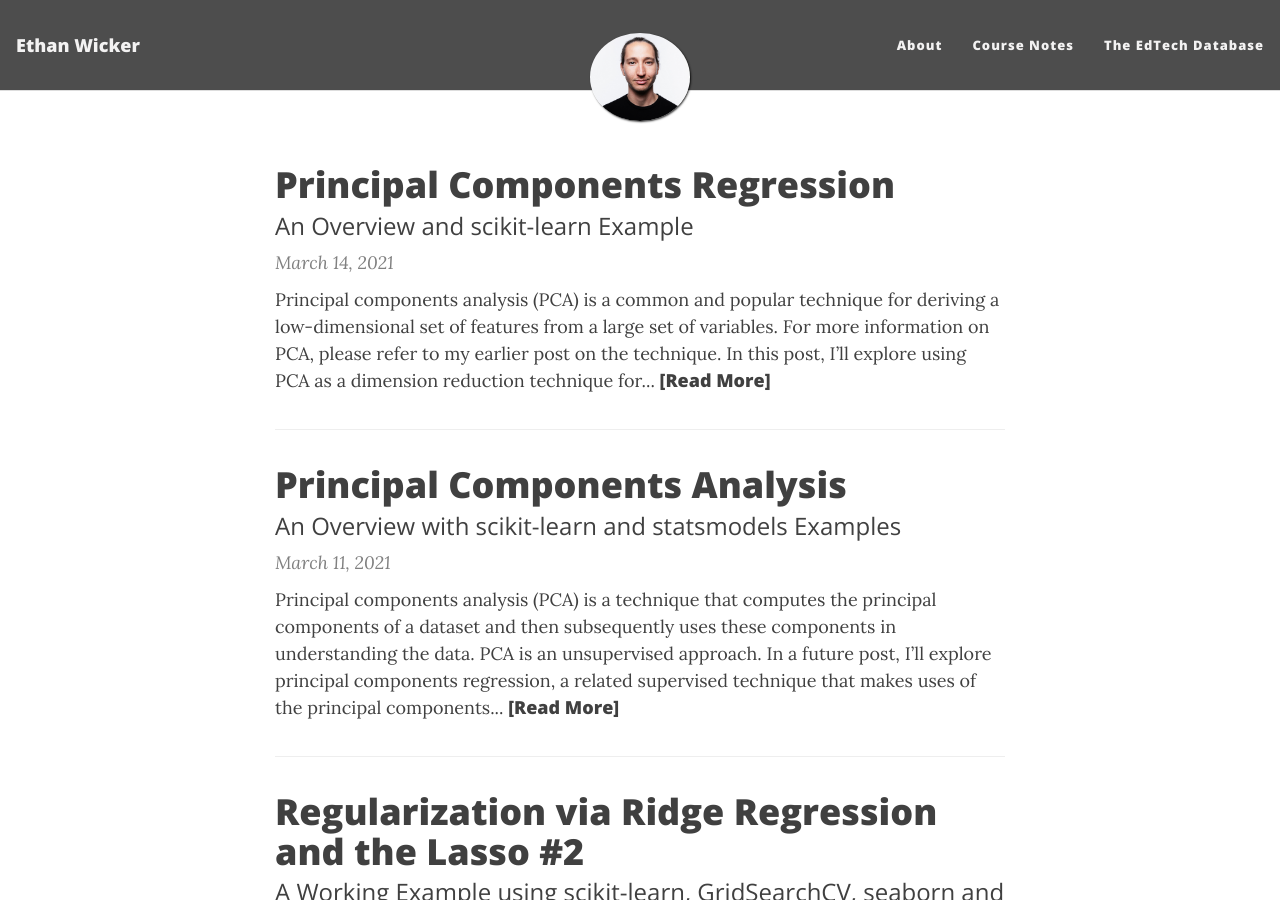
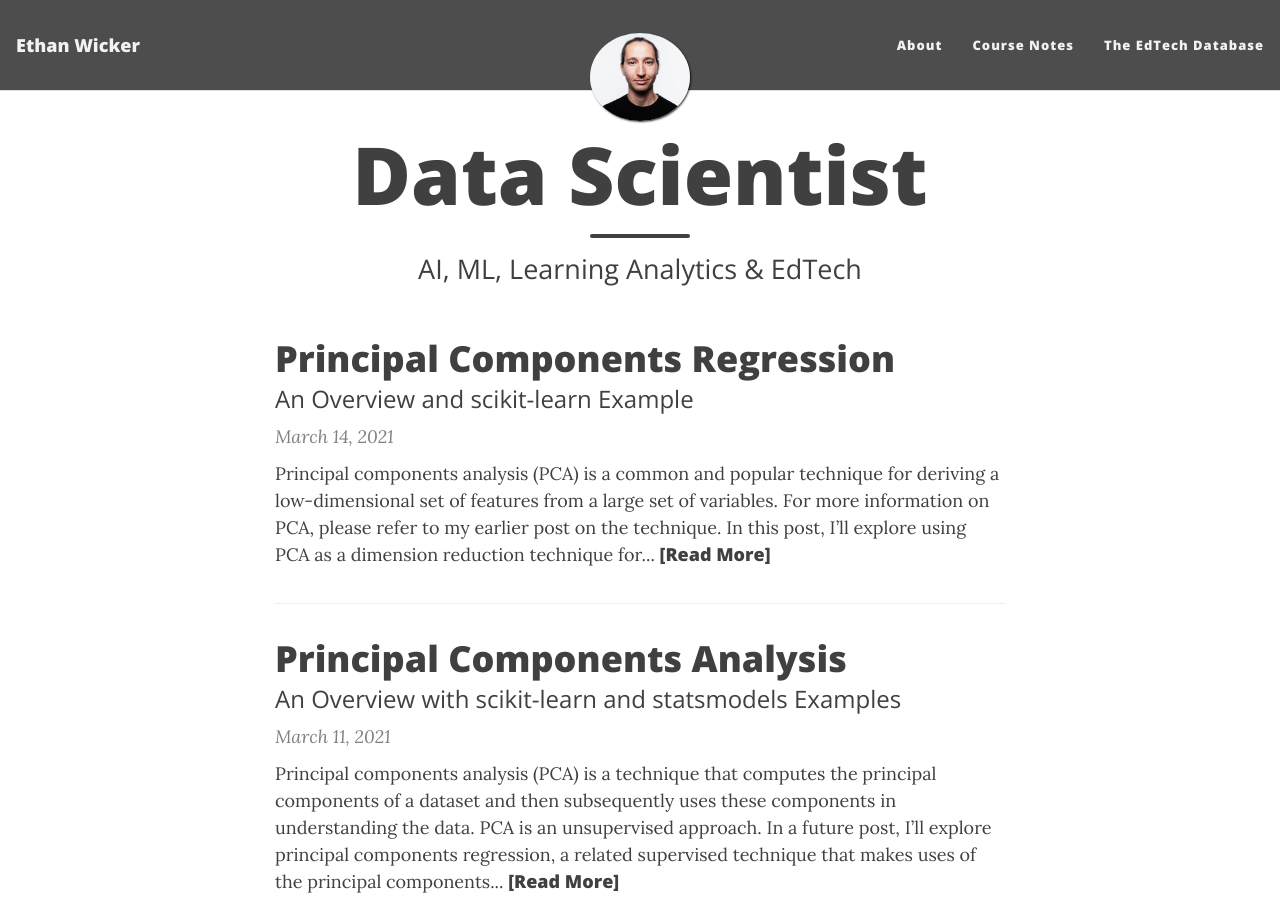
Before and after one commit to ethanwicker/ethanwicker.github.io, a Jekyll site: the page built from index.html, in a window 1280 px wide and 900 px high. Built offline with Jekyll 4.4.1, drawn with Linux system fonts in a browser that asks for light colours; nearby versions of some CDN libraries; the list of posts is cut into pages by our own code; some of the changed lines change nothing that is shown.

Commit message:
Update index.html

```diff
--- a/index.html
+++ b/index.html
@@ -1,5 +1,5 @@
 ---
 layout: home
-#title: Data Scientist
+title: Data Scientist
 subtitle: AI, ML, Learning Analytics & EdTech
 ---
```
